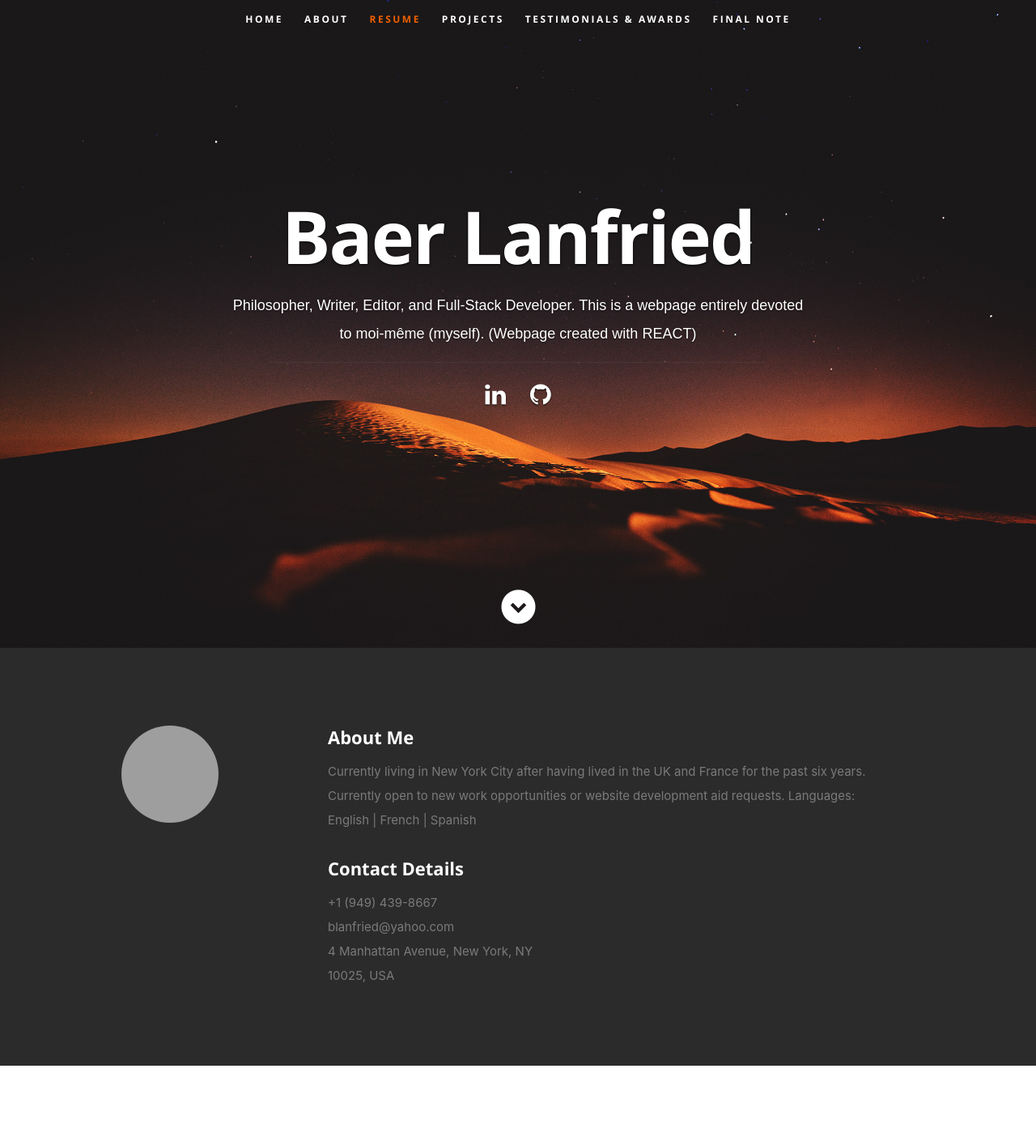
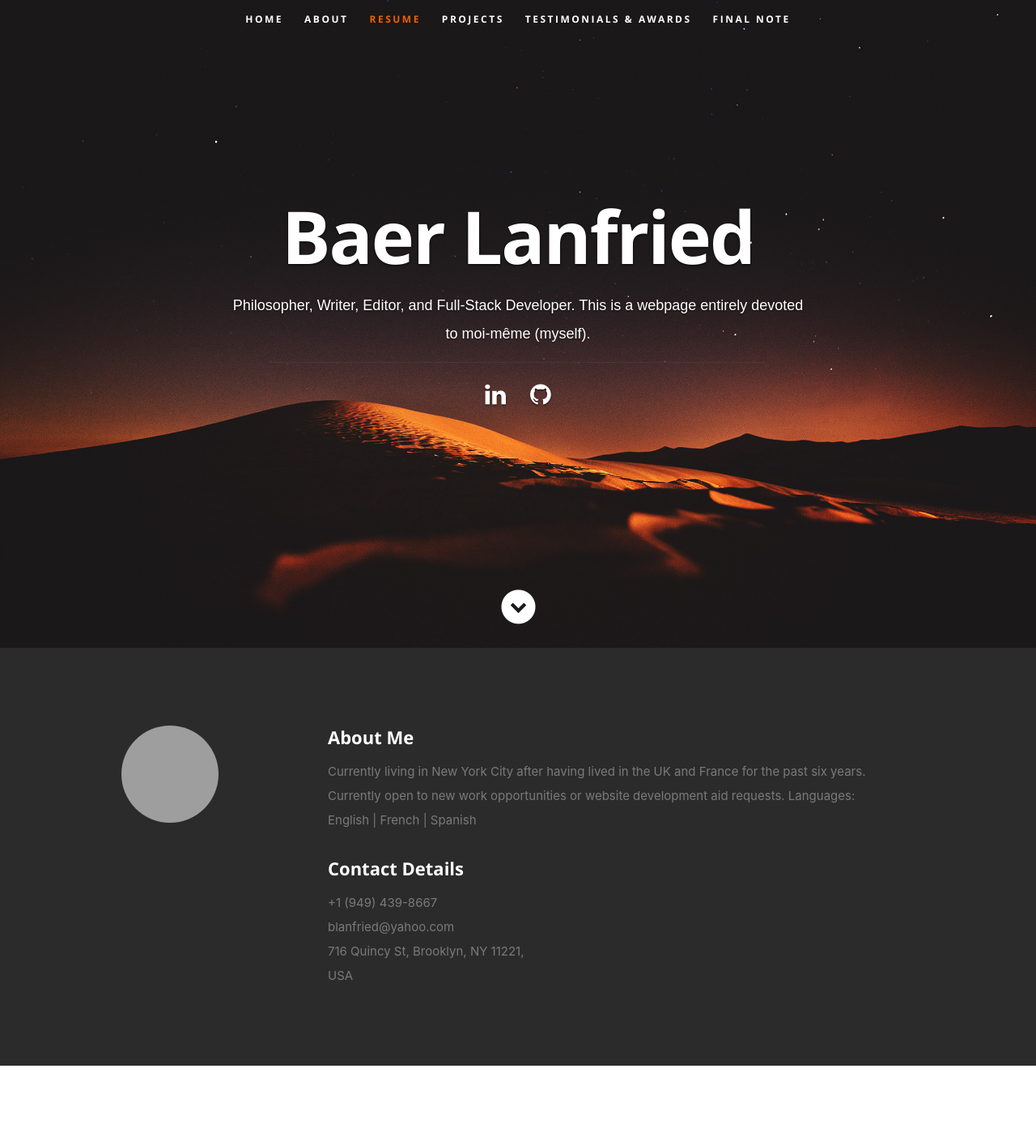
Before and after one commit to blanfried/BaerLanfriedResume, a React (Create React App) app: page / in a window 1280 px wide. Shown: the top 1409 px of the page at 81% size. Built offline with nearby package versions, Linux system fonts and the light colour scheme; grey boxes are pictures that could not be loaded.

Commit message:
updating resume

```diff
--- a/src/resumeData.js
+++ b/src/resumeData.js
@@ -6,7 +6,7 @@ let resumeData = {
   "secondaryEmail": "blanfried@gmail.com",
   "role": "Philosopher, Writer, Editor, and Full-Stack Developer.",
   "linkedinId":"https://www.linkedin.com/in/baer-lanfried-488ab61aa/",
-  "roleDescription": " This is a webpage entirely devoted to moi-même (myself). (Webpage created with REACT)",
+  "roleDescription": " This is a webpage entirely devoted to moi-même (myself).",
   "socialLinks":[
       {
         "name":"linkedin",
@@ -20,7 +20,7 @@ let resumeData = {
       }
     ],
   "aboutme":"Currently living in New York City after having lived in the UK and France for the past six years. Currently open to new work opportunities or website development aid requests. Languages: English | French | Spanish",
-  "address":"4 Manhattan Avenue, New York, NY 10025, USA",
+  "address":"716 Quincy St, Brooklyn, NY 11221, USA",
   "education":[
     {
       "UniversityName":"University of Birmingham (UK)",
```
